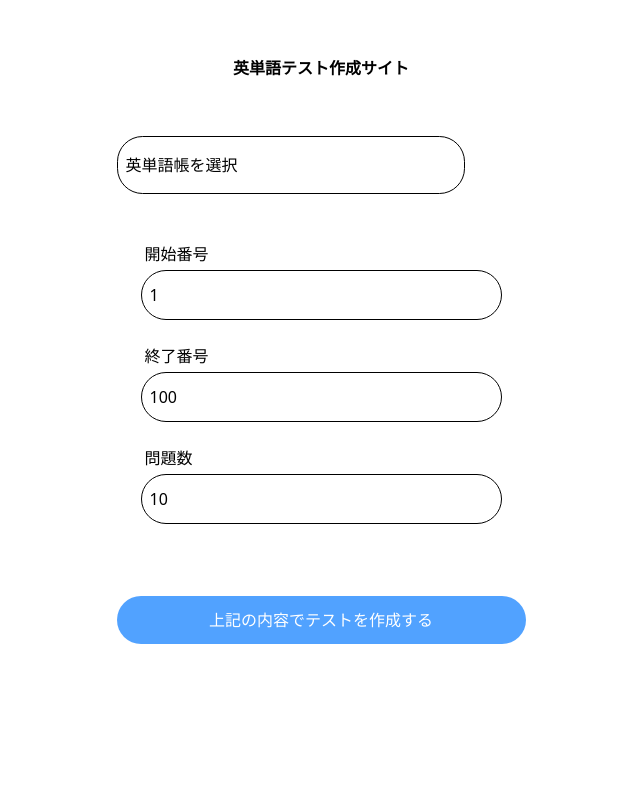
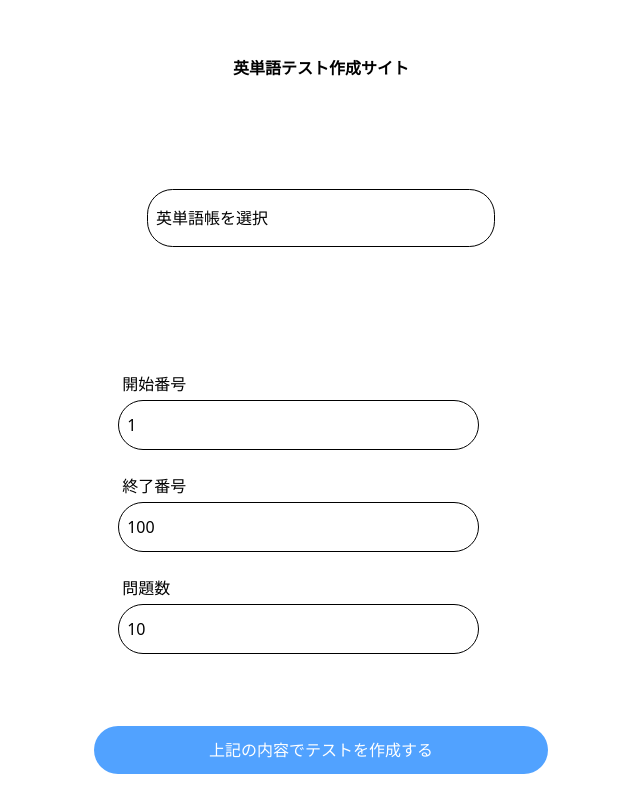
Before and after one commit to bechibechimaru/english_word_test, a React (Vite) app in the folder front/: page / in a window 1280 px wide. Shown: the top 812 px of the page, without its empty margins (319-959 px from the left). Built offline with nearby package versions, Linux system fonts and the light colour scheme.

Commit message:
CSSの微修正

```diff
--- a/front/src/pages/MainPage.tsx
+++ b/front/src/pages/MainPage.tsx
@@ -85,7 +85,7 @@ const MainPage = () => {
         <div className="grid place-content-center m-6">
             <Header />
 
-                <div className="mt-6 mx-6">
+                <div className="m-[6vw]">
                     <select
                         className="border appearance-none text-light py-4 pl-2 pr-20 rounded-[2vw]"
                         value={englishWordBook}
```
